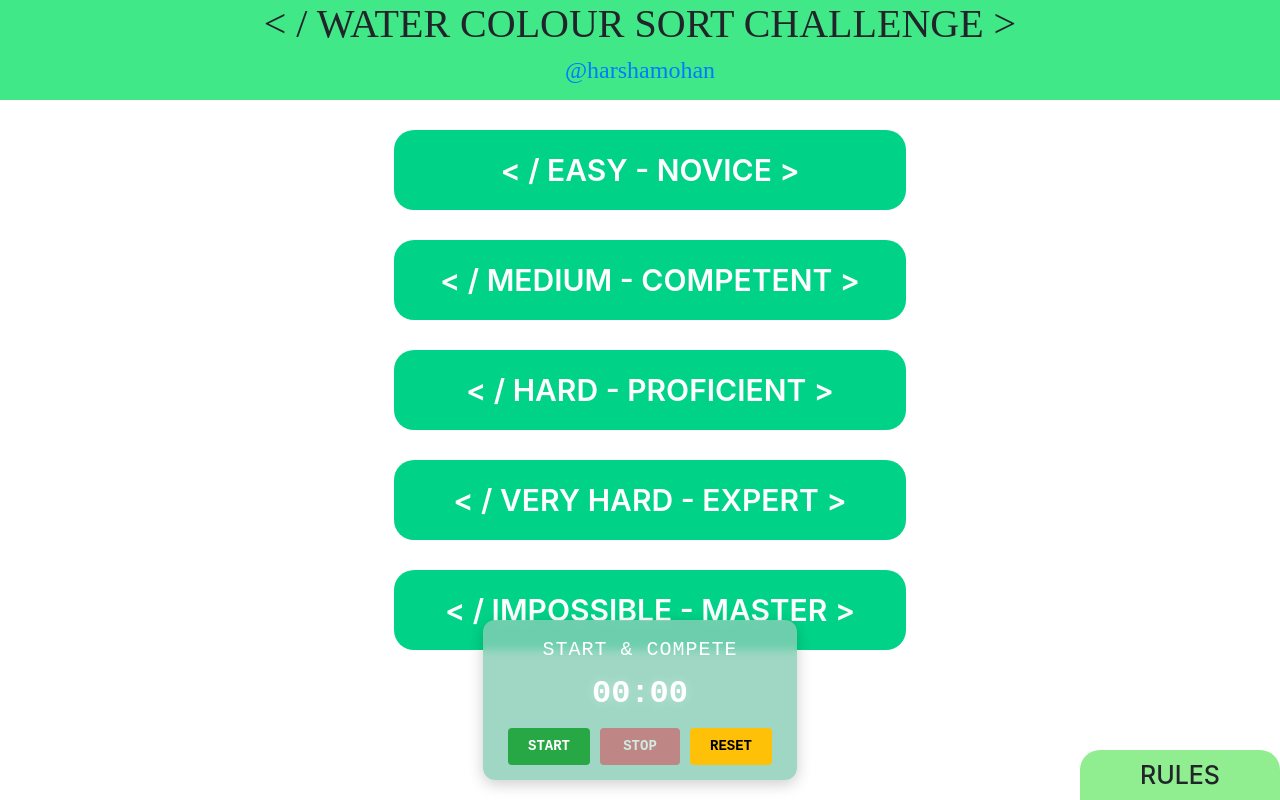
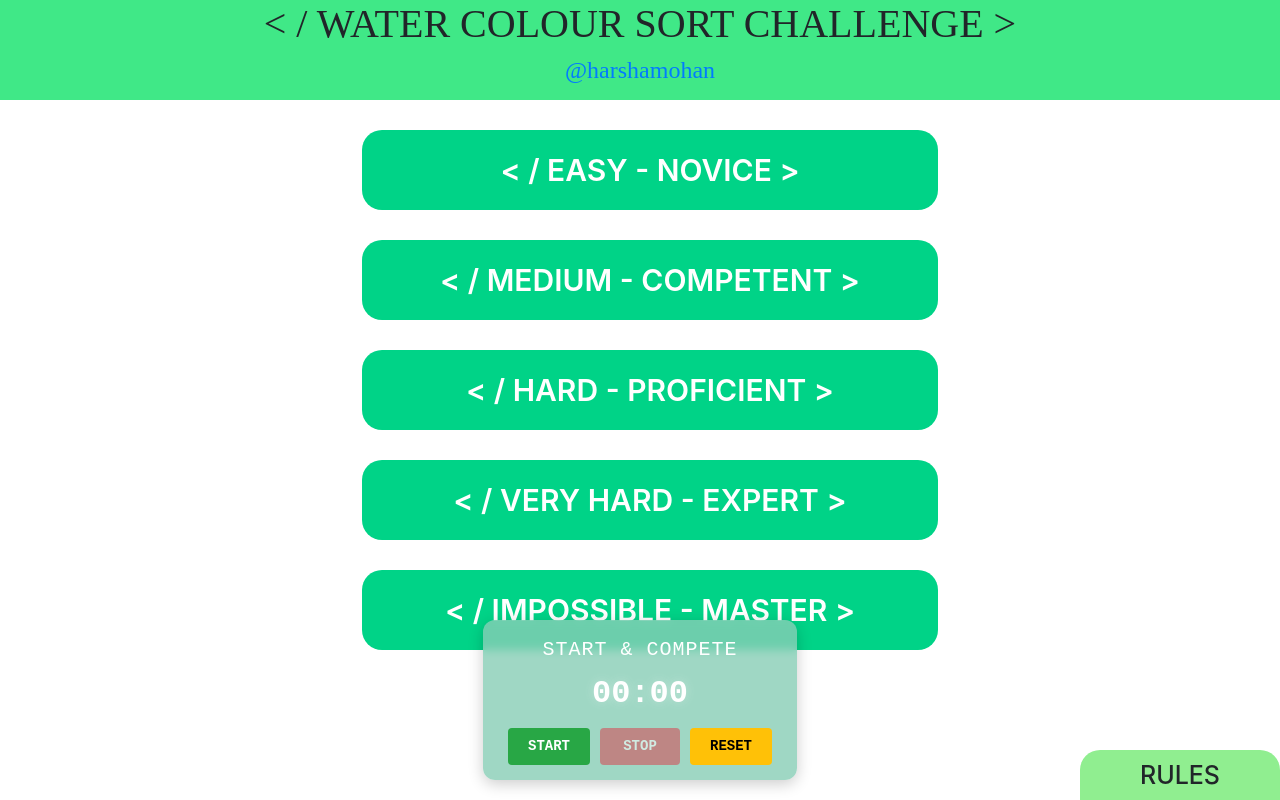
Before and after one commit to harshammg/WATER-COLOUR-SORTING, a plain HTML site: page index.html in a window 1280 px wide. Drawn offline with nearby package versions, Linux system fonts and the light colour scheme.

Commit message:
Update style.css

```diff
--- a/style.css
+++ b/style.css
@@ -47,7 +47,7 @@ body {
     position: relative;
     margin-top: 30px;
     left: 10px;
-    width: calc(50% - 10%);
+    width: calc(55% - 10%);
     height: 80px;
     color: white;
     background-color: #00D387;
```
